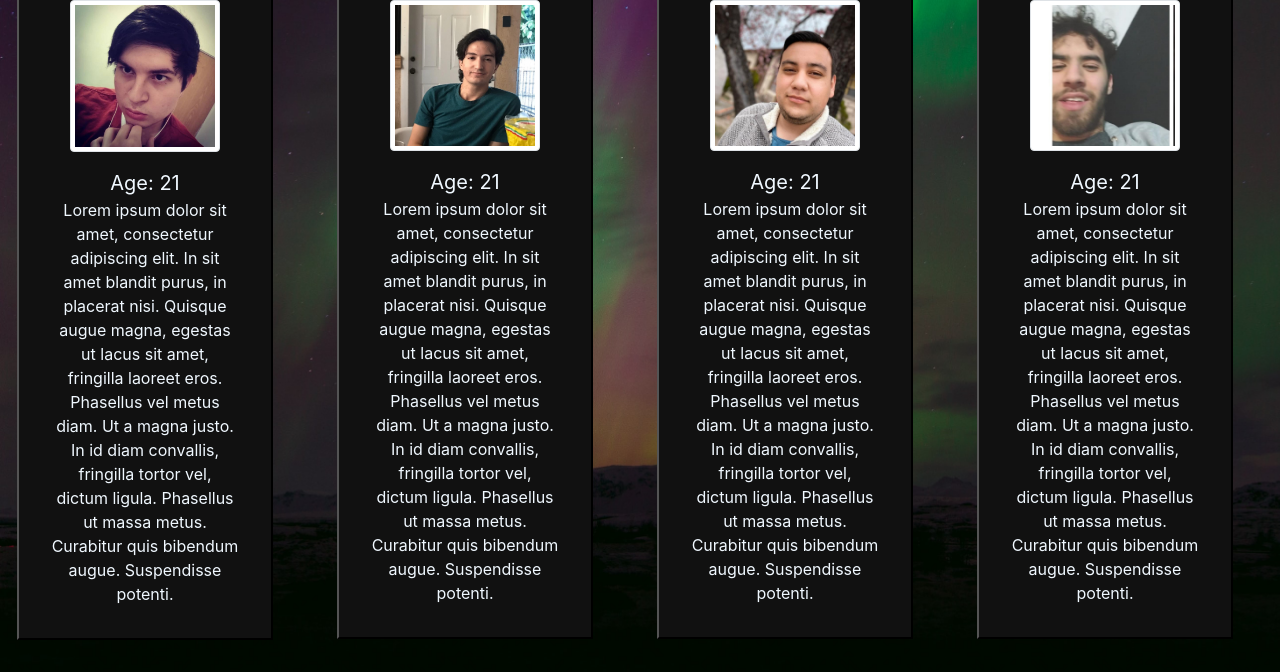
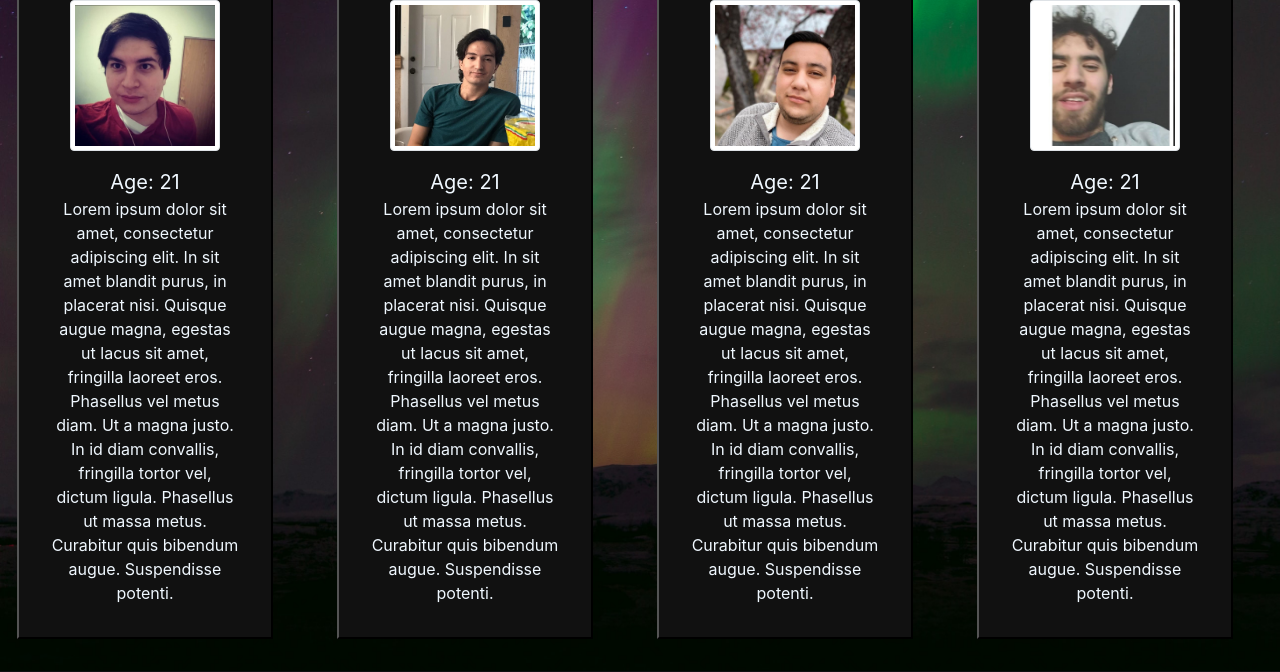
Before and after one commit to phoenix1512/Proyecto-DeBaPla, a website: page proyecto/public/index.html in a window 1280 px wide. Shown: the part 320-992 px from the top of the page. Drawn offline with nearby package versions, Linux system fonts and the light colour scheme.

Commit message:
changed profile picture

```diff
--- a/proyecto/public/index.html
+++ b/proyecto/public/index.html
@@ -19,7 +19,7 @@
               Aguirre Baeza
           </div>
           <div class="profile-picture-container">
-            <img src="/assets/AlejandroPP.png" alt="Alejandro" class="profile-picture img-thumbnail">
+            <img src="/assets/AlejandroPP.jpeg" alt="Alejandro" class="profile-picture img-thumbnail">
           </div>
           <div class="quick-info">
             <div class="age">
```
Also changed, not shown: proyecto/public/assets/AlejandroPP.jpeg (added), proyecto/public/assets/AlejandroPP.png (deleted).
